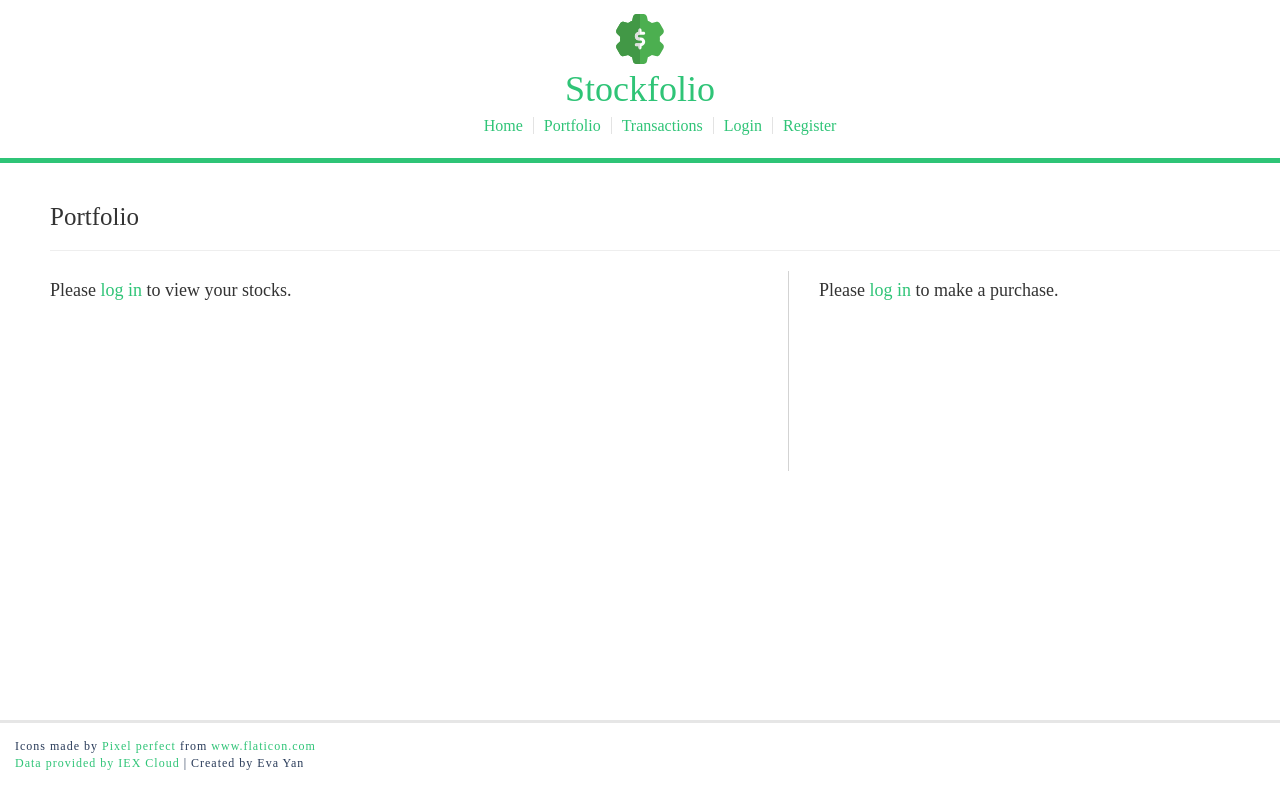
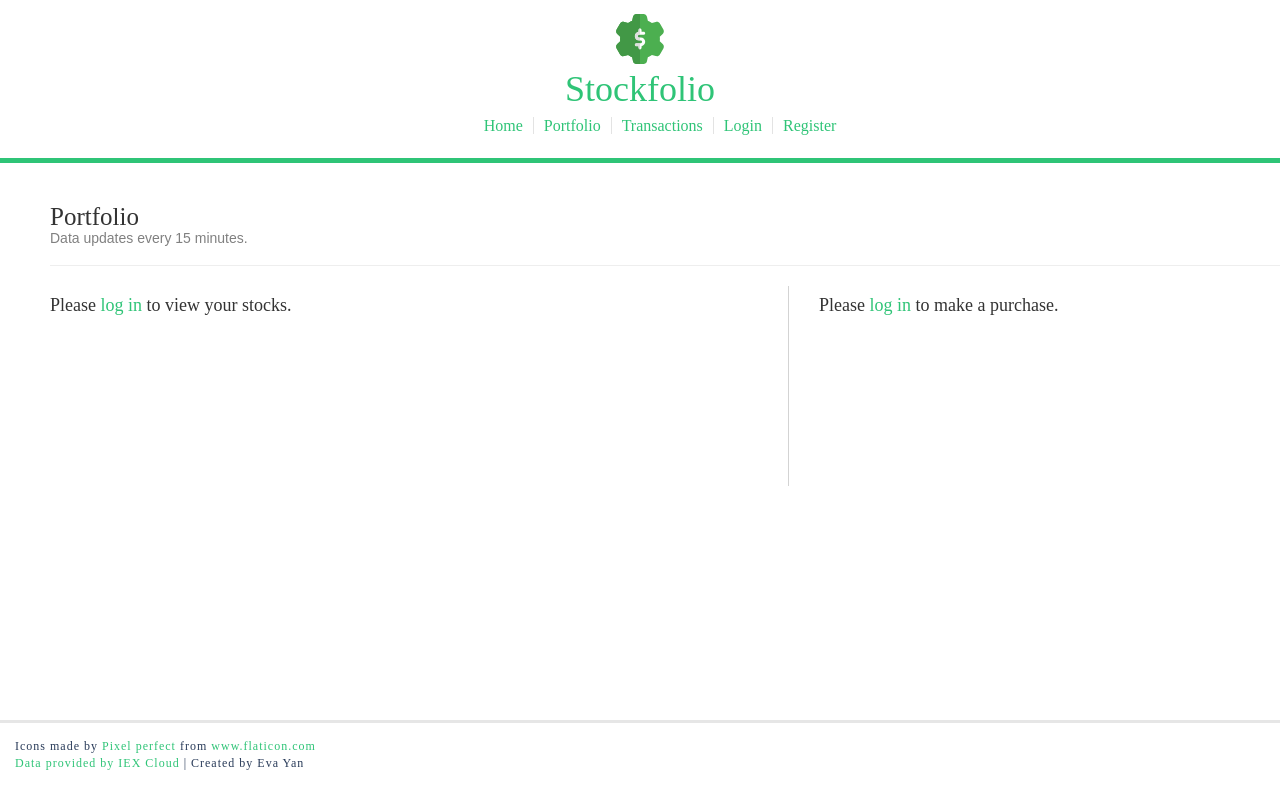
Before and after one commit to skeyan/stock-portfolio, a React (Create React App) app in the folder front-end/: page /portfolio in a window 1280 px wide. Built offline with nearby package versions, Linux system fonts and the light colour scheme.

Commit message:
Implemented real-time values by making Portfolio stocks update on interval

```diff
--- a/front-end/src/containers/Portfolio.js
+++ b/front-end/src/containers/Portfolio.js
@@ -6,7 +6,7 @@ import { Link } from 'react-router-dom';
 import AlertDimissable from '../views/AlertView';
 import { PageHeader} from "react-bootstrap";
 import { connect } from "react-redux";
-import { setCash, setError, getStockPrices } from '../store/rootReducer';
+import { setCash, setError, getStockPrices, getCurrentPrice, setFinishedGettingPrices } from '../store/rootReducer';
 import Loader from 'react-loader-spinner';
 
 class Portfolio extends Component {
@@ -48,7 +48,10 @@ class Portfolio extends Component {
         }
         return (
             <div className="portfolio-container">
-                <PageHeader>Portfolio</PageHeader>
+                <PageHeader>
+                    Portfolio
+                    <p className="data-update">Data updates every 15 minutes.</p>
+                </PageHeader>
                 <div className="column-big" >
                     {/* LiveStocksView is the view where the stock cards are displayed */}
                     { this.props.finishedGettingPrices ? (
@@ -57,6 +60,8 @@ class Portfolio extends Component {
                             stocksArray={this.props.stocksArray}
                             currentPrices={this.props.currentPrices}
                             currentChanges={this.props.currentChanges}
+                            getCurrentPrice={this.props.getCurrentPrice}
+                            setFinishedGettingPrices={this.props.setFinishedGettingPrices}
                         />
                     ) : !this.props.loggedIn ? (
                         <h4>Please <Link to="/login">log in</Link> to view your stocks.</h4>
@@ -98,7 +103,9 @@ const mapDispatchToProps = dispatch => {
       // Set the props function "setCash" dispatch the Store function "setCash"
       setCash: (cash) => dispatch(setCash(cash)),
       getStockPrices: (symbol, quantity) => dispatch(getStockPrices(symbol, quantity)),
-      setError: (error) => dispatch(setError(error))
+      setError: (error) => dispatch(setError(error)),
+      getCurrentPrice: (symbolArr) => dispatch(getCurrentPrice(symbolArr)),
+      setFinishedGettingPrices: (finishedGettingPrices) => dispatch(setFinishedGettingPrices(finishedGettingPrices))
     }
   };
 
--- a/front-end/src/styles/Portfolio.css
+++ b/front-end/src/styles/Portfolio.css
@@ -3,6 +3,12 @@
     font-size: 30px;
     color: #2fc477;
 } */
+
+.data-update {
+    font-size: 14px;
+    font-family: Arial, Helvetica, sans-serif;
+    color: gray;
+}
 
 .portfolio-container h1 {
     font-family: avenir-black;
--- a/front-end/src/views/LiveStocksView.jsx
+++ b/front-end/src/views/LiveStocksView.jsx
@@ -3,26 +3,35 @@ import React, { Component } from "react";
 import { Link } from 'react-router-dom';
 import {  } from "react-bootstrap";
 import StockCard from './StockCard';
-import axios from 'axios';
 import '../styles/Portfolio.css';
-import { trackPromise } from 'react-promise-tracker';
 import Loading from '../components/Loading.js';
 
 class LiveStocksView extends Component {
-    constructor()
+    constructor(props)
     {
-        super();
+        super(props);
+        this.timerId = 0;
+    }
+
+    componentDidMount() {
+        // Refresh stock values every 15 minutes (900,000 milliseconds)
+        this.timerId = setInterval(() => this.getData(), 900000);
+    }
+
+    componentWillUnmount() {
+        /*
+          stop getData() from continuing to run even
+          after unmounting this component (when we change a page).
+        */
+        clearTimeout(this.timerId);
+    }
+
+    getData = () => {
+        this.props.setFinishedGettingPrices(false);
+        this.props.getCurrentPrice(this.props.stocksArray);
     }
 
     render() {
-        // Retrieve current stock prices
-        // console.log(this.state.stockPrices.size, this.props.stocksArray.length)
-        // if (this.props.loggedIn && (this.state.stockPrices.size <= 0 || this.state.stockPrices.size < this.props.stocksArray.length)) {
-        //     for(let i = 0; i < this.props.stocksArray.length; i++)
-        //     {
-        //         this.getCurrentStockPrices(this.props.stocksArray[i].tickerSymbol);
-        //     }
-        // }
         return (
             <div>
                 <Loading />
--- a/front-end/src/views/RegisterView.jsx
+++ b/front-end/src/views/RegisterView.jsx
@@ -10,7 +10,7 @@ const RegisterView = props => {
             { props.registrationAlert }
             <div className="Login">
                 <form onSubmit={props.handleSubmit}>
-                    <FormGroup controlId="email" bsSize="large">
+                    <FormGroup bsSize="large">
                         <ControlLabel>Full Name</ControlLabel>
                         <FormControl
                         autoFocus
@@ -23,7 +23,6 @@ const RegisterView = props => {
                     <FormGroup controlId="email" bsSize="large" >
                         <ControlLabel>Email</ControlLabel>
                         <FormControl
-                        autoFocus
                         type="email"
                         value={props.email}
                         onChange={e => props.setEmail(e.target.value)}
```
